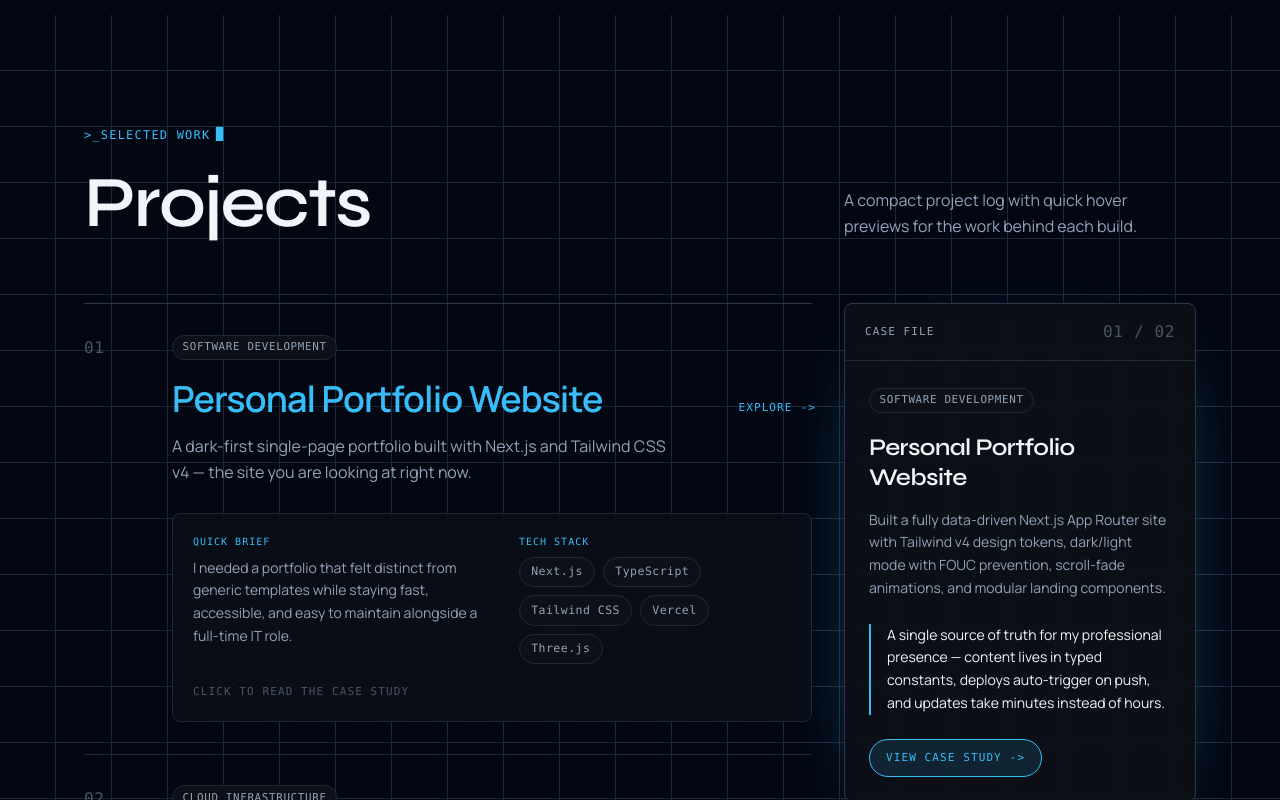
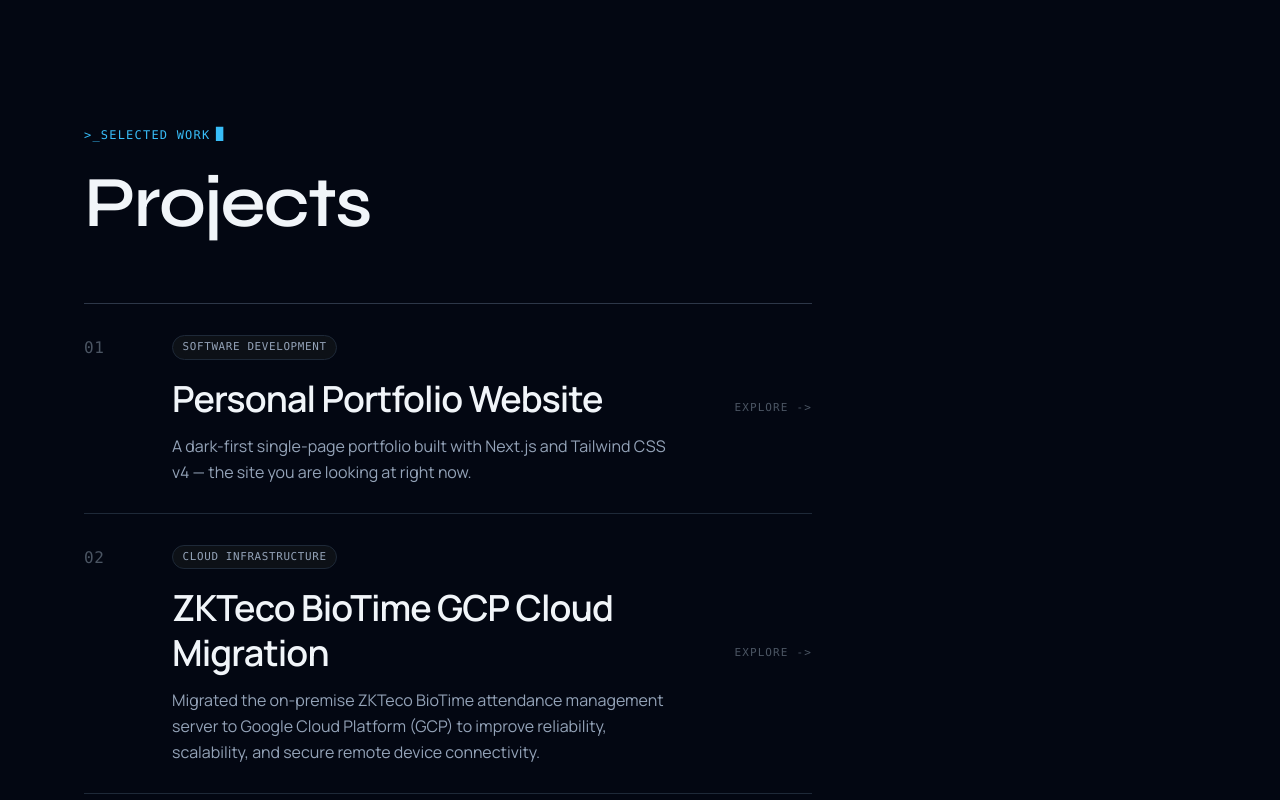
Before and after one commit to jkdleon/website-portfolio, a Next.js app: page / in a window 1280 px wide. Shown: the part 5160-5960 px from the top of the page. Built offline with nearby package versions, Linux system fonts and the light colour scheme.

Commit message:
fix: hide project case file until hover

```diff
--- a/src/components/landing/Projects.tsx
+++ b/src/components/landing/Projects.tsx
@@ -7,7 +7,7 @@ import { projects } from '@/lib/constants/projects';
 import { Project } from '@/lib/constants/types';
 
 export default function Projects({ id }: { id?: string }) {
-  const [activeIndex, setActiveIndex] = useState(0);
+  const [activeIndex, setActiveIndex] = useState<number | null>(null);
   const [activeProject, setActiveProject] = useState<Project | null>(null);
 
   useEffect(() => {
@@ -28,24 +28,30 @@ export default function Projects({ id }: { id?: string }) {
 
   if (projects.length === 0) return null;
 
-  const activePreview = projects[activeIndex] ?? projects[0];
+  const activePreview = projects[activeIndex ?? 0] ?? projects[0];
+  const hasPreviewIntent = activeIndex !== null;
 
   return (
-    <SectionWrapper id={id ?? 'projects'} className="grid-bg">
+    <SectionWrapper id={id ?? 'projects'}>
       <div className="max-w-6xl mx-auto px-5">
-        <div className="grid gap-8 md:grid-cols-[minmax(0,1fr)_22rem] md:items-end mb-12 md:mb-16">
+        <div className="mb-12 md:mb-16">
           <div>
             <SectionLabel label="selected work" />
             <h2 className="text-5xl md:text-7xl font-semibold tracking-tight text-foreground leading-none">
               Projects
             </h2>
           </div>
-          <p className="text-muted text-sm md:text-base leading-relaxed max-w-sm md:justify-self-end">
-            A compact project log with quick hover previews for the work behind each build.
-          </p>
         </div>
 
-        <div className="grid gap-8 lg:grid-cols-[minmax(0,1fr)_22rem] lg:items-start">
+        <div
+          onPointerLeave={() => setActiveIndex(null)}
+          onBlurCapture={(event) => {
+            if (!event.currentTarget.contains(event.relatedTarget)) {
+              setActiveIndex(null);
+            }
+          }}
+          className="grid gap-8 lg:grid-cols-[minmax(0,1fr)_22rem] lg:items-start"
+        >
           <div className="border-t border-border-strong">
             {projects.map((project, index) => {
               const isActive = activeIndex === index;
@@ -73,7 +79,7 @@ export default function Projects({ id }: { id?: string }) {
                         <span className="chip-mono mb-4">{project.category}</span>
                       )}
                       <span
-                        className={`block text-2xl md:text-4xl font-semibold tracking-tight leading-tight transition-colors duration-150 ${
+                        className={`block text-2xl md:text-4xl font-semibold tracking-tight leading-tight transition-colors duration-150 group-hover:text-accent group-focus-within:text-accent ${
                           isActive ? 'text-accent' : 'text-foreground'
                         }`}
                       >
@@ -85,7 +91,7 @@ export default function Projects({ id }: { id?: string }) {
                     </span>
 
                     <span
-                      className={`hidden md:flex items-center justify-end gap-2 self-center font-mono text-[11px] tracking-widest uppercase transition-all duration-150 ${
+                      className={`hidden md:flex items-center justify-end gap-2 self-center font-mono text-[11px] tracking-widest uppercase transition-all duration-150 group-hover:translate-x-1 group-hover:text-accent group-focus-within:translate-x-1 group-focus-within:text-accent ${
                         isActive ? 'translate-x-1 text-accent' : 'text-subtle'
                       }`}
                     >
@@ -151,27 +157,34 @@ export default function Projects({ id }: { id?: string }) {
             })}
           </div>
 
-          <aside className="lg:sticky lg:top-24 rounded-lg border border-border-strong bg-surface/85 overflow-hidden shadow-[0_24px_90px_-50px_rgba(56,189,248,0.75)] backdrop-blur-sm">
+          <aside
+            aria-hidden={!hasPreviewIntent}
+            className={`lg:sticky lg:top-24 rounded-lg border border-border-strong bg-surface/85 overflow-hidden shadow-[0_24px_90px_-50px_rgba(56,189,248,0.75)] backdrop-blur-sm transition-all duration-300 ease-out ${
+              hasPreviewIntent
+                ? 'opacity-100 translate-y-0 pointer-events-auto'
+                : 'opacity-0 translate-y-2 pointer-events-none'
+            }`}
+          >
             <div className="flex items-center justify-between border-b border-border px-5 py-4">
               <p className="font-mono text-[11px] text-muted tracking-widest uppercase">
                 Case File
               </p>
               <p className="gutter-num">
-                {String(activeIndex + 1).padStart(2, '0')} /{' '}
+                {String((activeIndex ?? 0) + 1).padStart(2, '0')} /{' '}
                 {String(projects.length).padStart(2, '0')}
               </p>
             </div>
             <div className="p-5 md:p-6">
-              {activePreview.category && (
+              {activePreview?.category && (
                 <span className="chip-mono mb-5">{activePreview.category}</span>
               )}
               <h3 className="text-2xl font-semibold tracking-tight text-foreground leading-tight mb-4">
-                {activePreview.title}
+                {activePreview?.title}
               </h3>
               <p className="text-muted text-sm leading-relaxed mb-6">
-                {activePreview.solution ?? activePreview.description}
+                {activePreview?.solution ?? activePreview?.description}
               </p>
-              {activePreview.businessImpact && (
+              {activePreview?.businessImpact && (
                 <div className="border-l-2 border-accent pl-4 mb-6">
                   <p className="text-foreground text-sm leading-relaxed">
                     {activePreview.businessImpact}
@@ -180,6 +193,7 @@ export default function Projects({ id }: { id?: string }) {
               )}
               <button
                 type="button"
+                tabIndex={hasPreviewIntent ? 0 : -1}
                 onClick={() => setActiveProject(activePreview)}
                 className="inline-flex items-center gap-2 rounded-full border border-accent bg-accent-soft px-4 py-2.5 font-mono text-[11px] tracking-widest uppercase text-accent transition-colors hover:bg-accent hover:text-background"
               >
```
